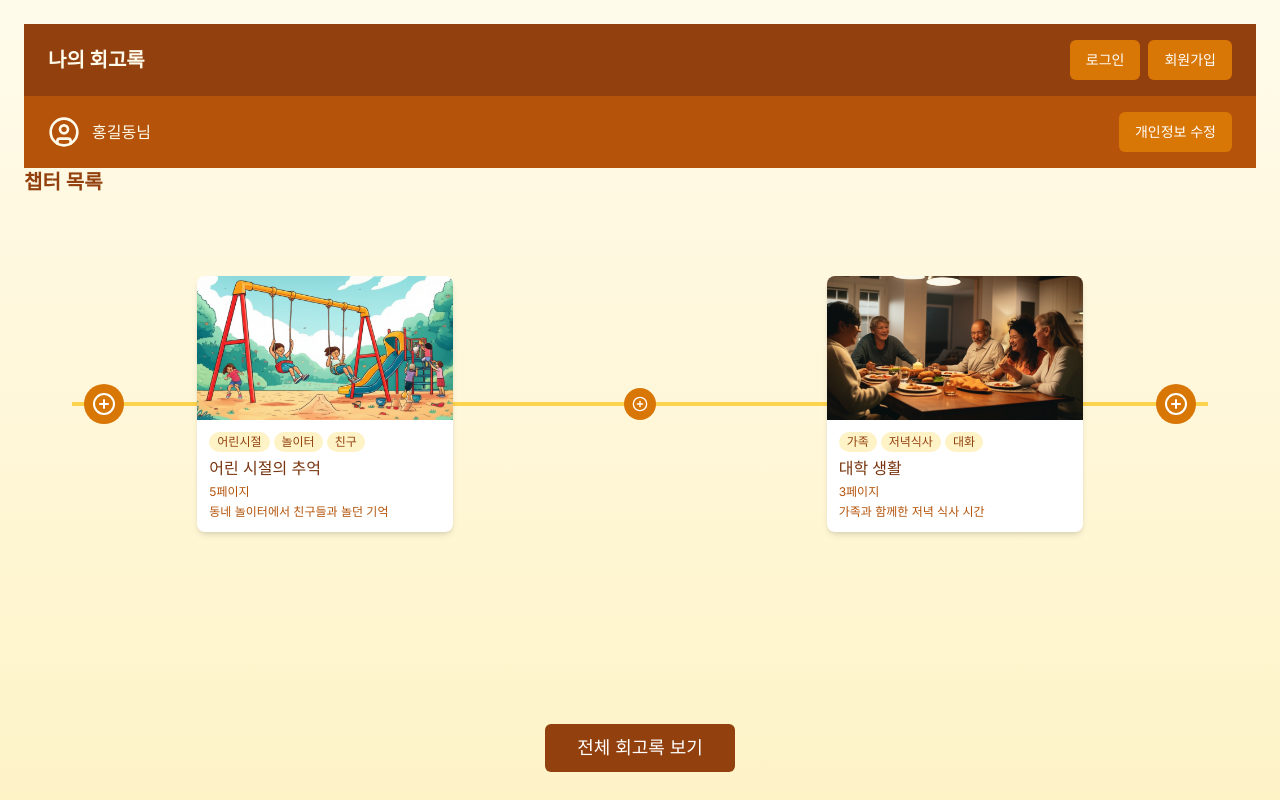
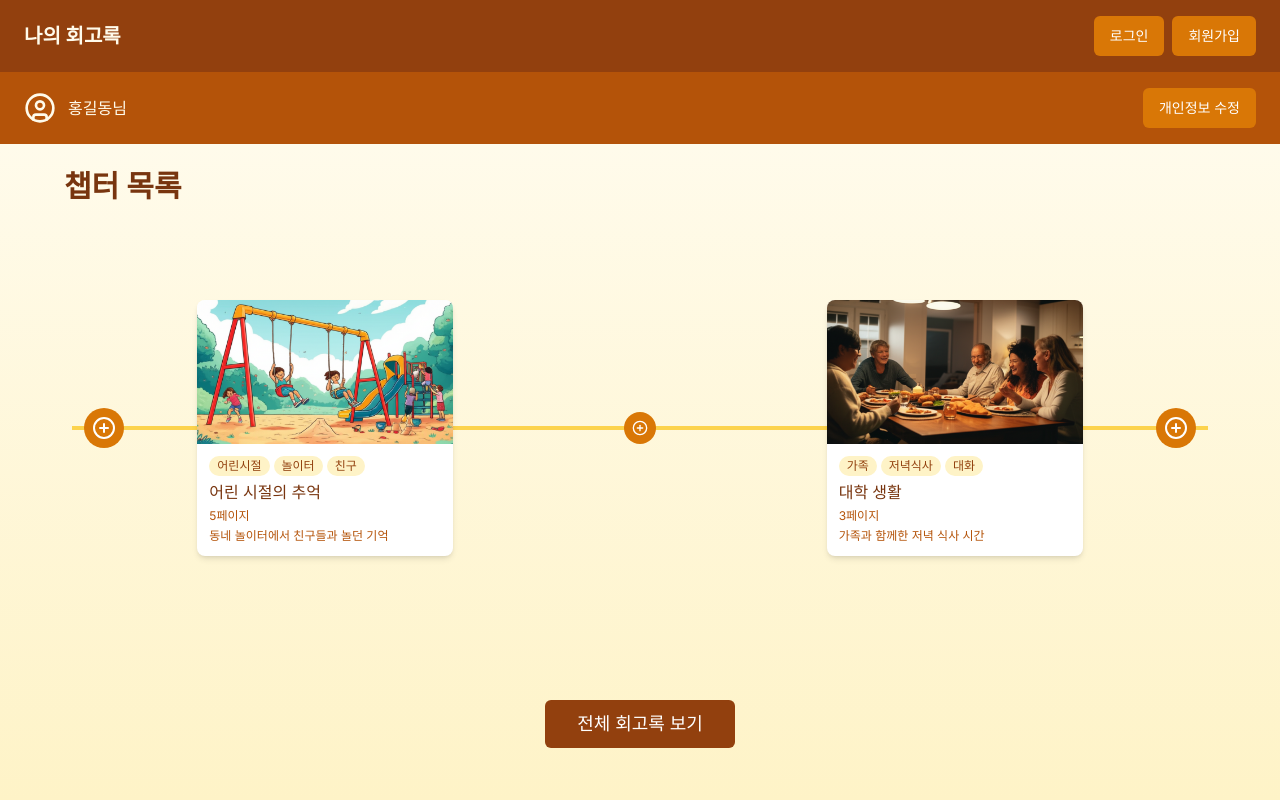
Before and after one commit to 2025-SKYST/Frontend, a Next.js app: page /my-page in a window 1280 px wide. Built offline with nearby package versions, Linux system fonts and the light colour scheme.

Commit message:
fix my page ui for more compatibility

```diff
--- a/app/my-page/page.tsx
+++ b/app/my-page/page.tsx
@@ -1,5 +1,7 @@
 "use client";
+
 import { useState } from "react";
+import { useRouter } from "next/navigation";
 import Link from "next/link";
 import { PlusCircle } from "lucide-react";
 import { Button } from "@/components/ui/button";
@@ -60,11 +62,18 @@ export default function MemoirTimeline() {
   const minWidth = Math.max(1200, chapters.length * 300 + 300);
 
   return (
-    <div className="min-h-screen flex flex-col bg-gradient-to-b from-amber-50 to-amber-100 p-6">
+    <div className="min-h-screen flex flex-col">
       <Header />
       <UserHeader />
 
-      {/* If no chapters, show a central big plus */}
+      <main className="flex-1 p-6 bg-gradient-to-b from-amber-50 to-amber-100">
+        {/* Header section constrained */}
+        <div className="max-w-6xl mx-auto mb-8">
+          <div className="flex items-center">
+            <Link href="/my-page"></Link>
+            <h1 className="text-3xl font-bold text-amber-900">챕터 목록</h1>
+          </div>
+        </div>
         {chapters.length === 0 ? (
           <div className="flex-1 flex items-center justify-center py-32">
             <button
@@ -78,10 +87,6 @@ export default function MemoirTimeline() {
         ) : (
           <>
             <div className="mb-12">
-            <h2 className="text-xl font-semibold text-amber-800 mb-4">
-              챕터 목록
-            </h2>
-
               <div className="w-full overflow-x-auto pb-8">
                 <div
                   className="relative py-16 px-12"
@@ -193,6 +198,7 @@ export default function MemoirTimeline() {
             </div>
           </>
         )}
+      </main>
     </div>
   );
 }
```
Lines whose indentation alone changed are shown as unchanged.
